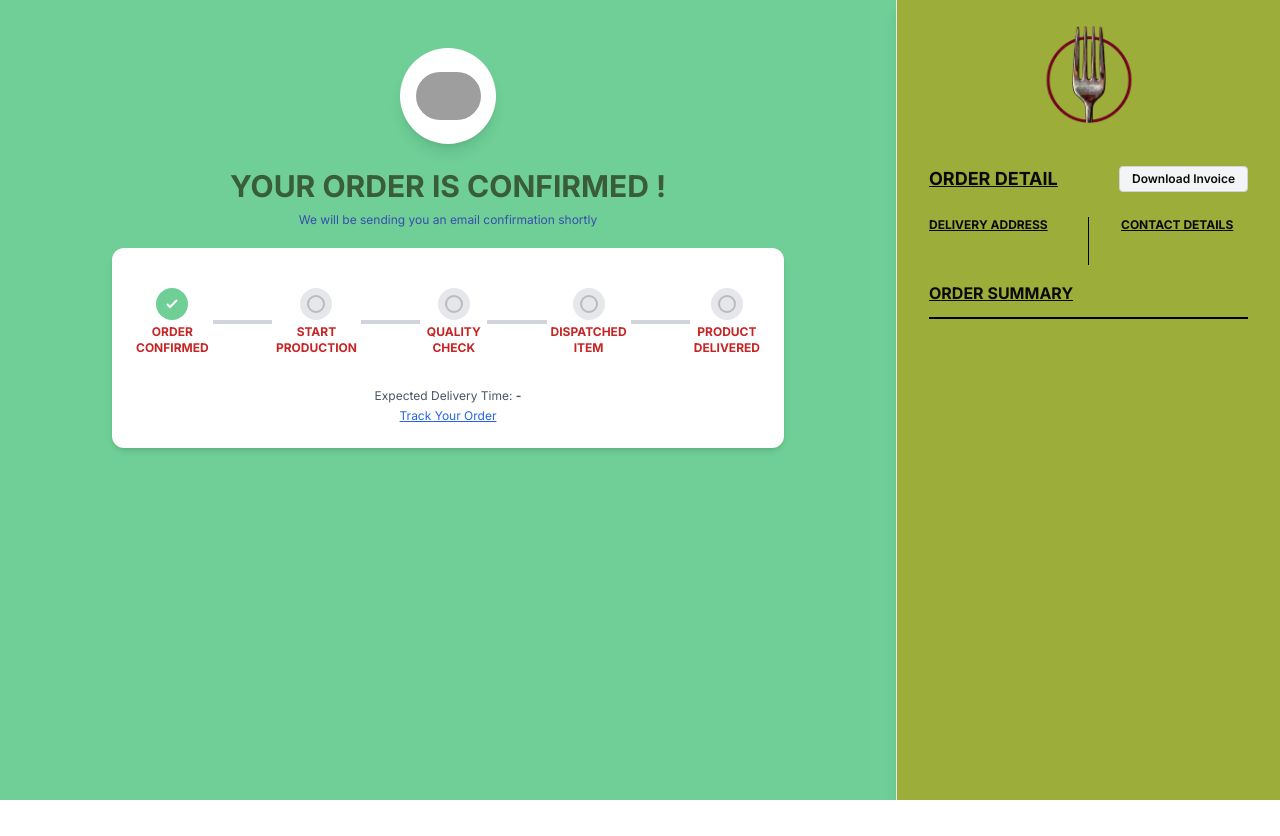
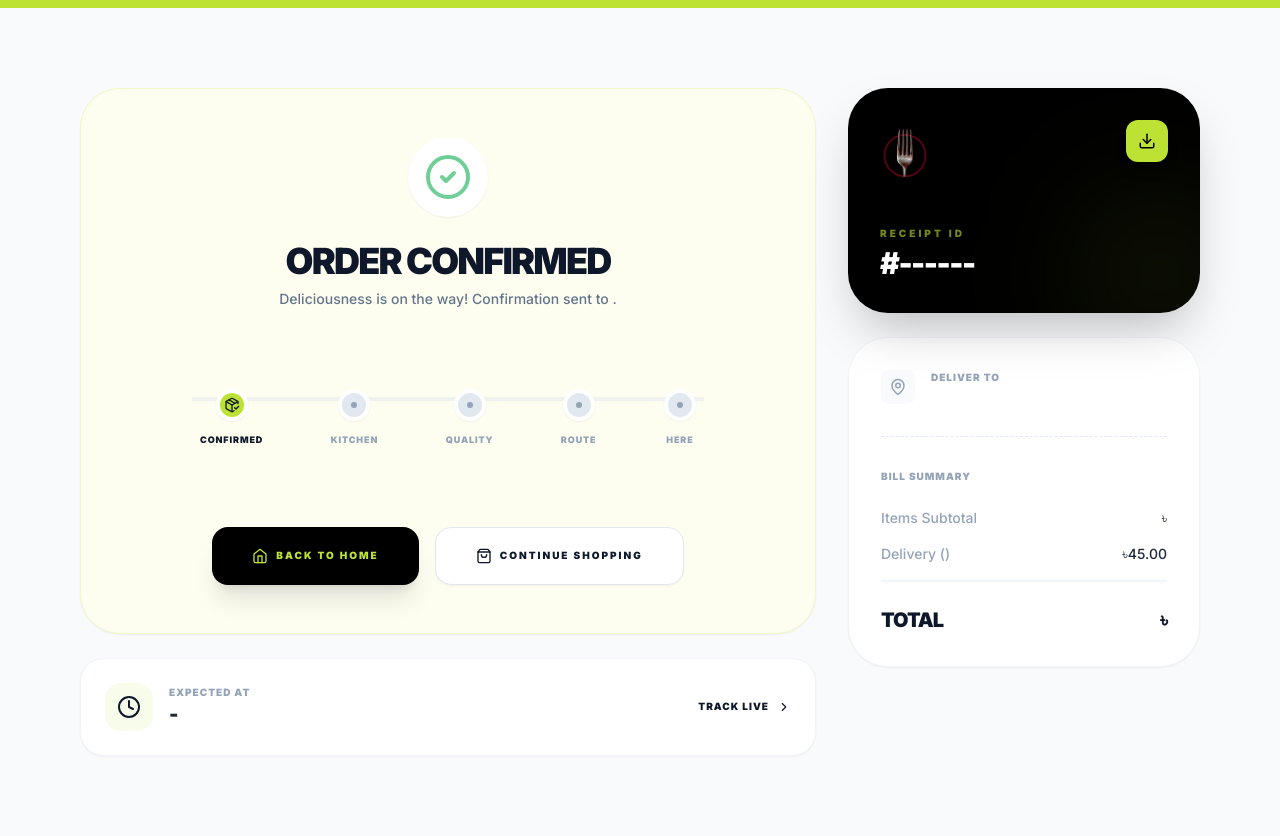
Before and after one commit to uzicodes/Culinary-Canvas, a Next.js app: page /payment/success in a window 1280 px wide. Before the commit the page ends 800 px from the top, so only its background shows below. Built offline with nearby package versions, Linux system fonts and the light colour scheme; grey boxes are pictures that could not be loaded.

Commit message:
feat: changed some Ui of the payment/success page & header fixs

```diff
--- a/src/app/payment/success/page.tsx
+++ b/src/app/payment/success/page.tsx
@@ -2,22 +2,34 @@
 
 import Image from "next/image";
 import { useEffect, useState } from "react";
+import { motion } from "framer-motion";
+import Link from "next/link";
+import {
+  CheckCircle2,
+  Download,
+  MapPin,
+  Phone,
+  Clock,
+  ChevronRight,
+  PackageCheck,
+  Home,
+  ShoppingBag
+} from "lucide-react";
 
 export default function SuccessPage() {
   const [order, setOrder] = useState<any>(null);
+
   useEffect(() => {
-    // Try to get the latest order from sessionStorage (set after order POST response)
+    // Logic remains exactly as provided
     const backendOrder = sessionStorage.getItem("lastOrderResponse");
     if (backendOrder) {
       setOrder(JSON.parse(backendOrder));
     } else {
-      // fallback to localStorage (may not have order_id)
       const saved = localStorage.getItem("orderData");
       if (saved) setOrder(JSON.parse(saved));
     }
   }, []);
 
-  // Download invoice as PDF
   const handleDownloadInvoice = async () => {
     if (!order) return;
     const { default: jsPDF } = await import("jspdf");
@@ -46,7 +58,6 @@ export default function SuccessPage() {
       y += 7;
     }
     y += 3;
-      // Table header
     doc.setFontSize(13);
     doc.text("Items Ordered:", 15, y);
     y += 7;
@@ -58,180 +69,198 @@ export default function SuccessPage() {
     doc.text("Price", 120, y);
     doc.text("Total", 160, y);
     y += 7;
-      // Table rows
-      if (order.orderItems && Array.isArray(order.orderItems)) {
-        order.orderItems.forEach((item: any) => {
-          doc.text(item.name || "-", 18, y);
+
+    const items = order.orderItems || order.itemsOrdered || [];
+    if (Array.isArray(items)) {
+      items.forEach((item: any) => {
+        const itemName = typeof item === 'object' ? (item.name || "-") : String(item);
+        doc.text(itemName, 18, y);
         doc.text(item.quantity ? String(item.quantity) : "-", 90, y);
-          // Use 'Tk' instead of '৳' to avoid font issues
         doc.text(item.price ? `Tk ${item.price.toFixed(2)}` : "-", 120, y);
         doc.text(item.price && item.quantity ? `Tk ${(item.price * item.quantity).toFixed(2)}` : "-", 160, y);
         y += 7;
       });
-      } else if (order.itemsOrdered && Array.isArray(order.itemsOrdered)) {
-        order.itemsOrdered.forEach((item: any) => {
-          if (typeof item === 'object') {
-            doc.text(item.name || "-", 18, y);
-            doc.text(item.quantity ? String(item.quantity) : "-", 90, y);
-            doc.text(item.price ? `Tk ${item.price.toFixed(2)}` : "-", 120, y);
-            doc.text(item.price && item.quantity ? `Tk ${(item.price * item.quantity).toFixed(2)}` : "-", 160, y);
-          } else {
-            doc.text(String(item), 18, y);
     }
-          y += 7;
-        });
-      }
+
     y += 5;
     doc.setFontSize(12);
     doc.text("Summary:", 15, y);
     y += 7;
-      // Print all summary fields in a single aligned row
     let delivery = order.deliveryMethod === "Priority" ? 60 : order.deliveryMethod === "Standard" ? 45 : 0;
-      let deliveryText = order.deliveryMethod ? `Delivery: Tk ${delivery.toFixed(2)}` : "";
-      let tipText = order.tip !== undefined ? `Tip: Tk ${order.tip.toFixed(2)}` : "";
-      let couponText = order.couponDiscount !== undefined ? `Coupon Discount: Tk ${order.couponDiscount.toFixed(2)}` : "";
-      let subTotalText = order.subtotal !== undefined ? `Sub Total: Tk ${order.subtotal.toFixed(2)}` : "";
-      // Set x positions for each field for alignment
-      let xStart = 15;
-      let xDelivery = xStart;
-      let xTip = xDelivery + 60;
-      let xCoupon = xTip + 60;
-      let xSubTotal = xCoupon + 70;
-      if (deliveryText) doc.text(deliveryText, xDelivery, y);
-      if (tipText) doc.text(tipText, xTip, y);
-      if (couponText) doc.text(couponText, xCoupon, y);
-      if (subTotalText) doc.text(subTotalText, xSubTotal, y);
+    doc.text(order.deliveryMethod ? `Delivery: Tk ${delivery.toFixed(2)}` : "", 15, y);
+    doc.text(order.tip !== undefined ? `Tip: Tk ${order.tip.toFixed(2)}` : "", 75, y);
+    doc.text(order.subtotal !== undefined ? `Sub Total: Tk ${order.subtotal.toFixed(2)}` : "", 135, y);
     y += 7;
     if (order.total !== undefined) doc.text(`Total: Tk ${order.total.toFixed(2)}`, 15, y);
     y += 10;
     doc.setFontSize(10);
     doc.text("Thank you for your order!", 105, y, { align: "center" });
-      const pdfName = `#${order.order_id || order.orderId || "invoice"}.pdf`;
-      doc.save(pdfName);
+    doc.save(`#${order.order_id || order.orderId || "invoice"}.pdf`);
   };
+
+  const expectedTime = (() => {
+    if (order?.deliveryMethod) {
+      const now = new Date();
+      let addMinutes = order.deliveryMethod === 'Standard' ? 45 : order.deliveryMethod === 'Priority' ? 35 : 0;
+      if (addMinutes > 0) {
+        now.setMinutes(now.getMinutes() + addMinutes);
+        return now.toLocaleTimeString([], { hour: '2-digit', minute: '2-digit' });
+      }
+    }
+    return '-';
+  })();
+
   return (
-    <div className="min-h-screen bg-[#6fcf97] flex flex-col md:flex-row items-start justify-center">
-      {/* Main confirmation section */}
-      <div className="flex-1 flex flex-col items-center justify-center py-12 px-4">
-        <div className="bg-white rounded-full w-24 h-24 flex items-center justify-center mb-6 shadow-lg relative">
-          <Image
-            src="https://img.icons8.com/3d-fluency/94/take-away-food.png"
-            alt="take-away-food"
-            width={65}
-            height={65}
-            className="rounded-full"
-            priority
-          />
+    <div className="min-h-screen bg-slate-50 font-sans text-slate-900 pb-20">
+      <div className="h-2 w-full bg-[#BCE334]" />
+
+      <main className="max-w-6xl mx-auto px-4 pt-12 md:pt-20">
+        <div className="grid grid-cols-1 lg:grid-cols-3 gap-8">
+
+          {/* Main Confirmation Section */}
+          <div className="lg:col-span-2 space-y-6">
+            <motion.div
+              initial={{ opacity: 0, y: 20 }}
+              animate={{ opacity: 1, y: 0 }}
+              // Light color applied here matching your site theme
+              className="bg-[#FDFEF0] rounded-[2.5rem] p-8 md:p-12 shadow-sm border border-[#BCE334]/20 text-center"
+            >
+              <div className="flex justify-center mb-6">
+                <motion.div
+                  initial={{ scale: 0 }}
+                  animate={{ scale: 1 }}
+                  transition={{ type: "spring", stiffness: 260, damping: 20 }}
+                  className="bg-white rounded-full p-4 shadow-sm"
+                >
+                  <CheckCircle2 className="w-12 h-12 text-[#6fcf97]" />
+                </motion.div>
               </div>
-        <h1 className="text-2xl md:text-3xl font-bold text-[#395C39] text-center mb-2">YOUR ORDER IS CONFIRMED !</h1>
-        <p className="text-[#394DAD] text-xs text-center mb-5 max-w-md">We will be sending you an email confirmation shortly</p>
-        {/* Progress tracker */}
-        <div className="bg-white rounded-xl shadow-md p-6 w-full max-w-2xl mb-8">
-          <p className="text-gray-700 text-center mb-4">{order?.order_id || order?.orderId ? (<span>Order <span className="font-bold">#{order.order_id || order.orderId}</span> was placed on <span className="font-bold">{order.orderTime ? new Date(order.orderTime).toLocaleDateString() : "-"}</span> and is currently in progress</span>) : null}</p>
-          <div className="flex items-center justify-between mb-2">
-            {/* Steps */}
-            <div className="flex flex-col items-center flex-1">
-              <div className="bg-[#6fcf97] rounded-full w-8 h-8 flex items-center justify-center mb-1">
-                <svg width="20" height="20" viewBox="0 0 20 20"><path d="M5 10l3 3 7-7" stroke="#fff" strokeWidth="2" fill="none"/></svg>
+
+              <h1 className="text-3xl md:text-4xl font-black tracking-tighter text-slate-900 mb-2 uppercase">
+                Order Confirmed
+              </h1>
+              <p className="text-slate-500 max-w-sm mx-auto mb-10 text-sm font-medium">
+                Deliciousness is on the way! Confirmation sent to <span className="text-slate-800 font-bold">{order?.email || order?.customerEmail}</span>.
+              </p>
+
+              {/* Steps Tracker */}
+              <div className="relative pt-10 pb-8 px-2 max-w-lg mx-auto">
+                <div className="absolute top-[48px] left-0 w-full h-1 bg-slate-200/50" />
+                <div className="flex justify-between relative z-10">
+                  {["Confirmed", "Kitchen", "Quality", "Route", "Here"].map((step, idx) => (
+                    <div key={idx} className="flex flex-col items-center">
+                      <div className={`w-8 h-8 rounded-full flex items-center justify-center border-4 border-white shadow-sm ${idx === 0 ? 'bg-[#BCE334]' : 'bg-slate-200'}`}>
+                        {idx === 0 ? <PackageCheck className="w-4 h-4 text-slate-900" /> : <div className="w-1.5 h-1.5 bg-slate-400 rounded-full" />}
                       </div>
-              <span className="text-xs font-bold text-[#c72525] text-center block">ORDER CONFIRMED</span>
+                      <span className={`text-[9px] mt-3 font-black uppercase tracking-widest ${idx === 0 ? 'text-slate-900' : 'text-slate-400'}`}>
+                        {step}
+                      </span>
                     </div>
-            <div className="flex-1 h-1 bg-gray-300 mx-1"></div>
-            <div className="flex flex-col items-center flex-1">
-              <div className="bg-gray-200 rounded-full w-8 h-8 flex items-center justify-center mb-1">
-                <svg width="20" height="20" viewBox="0 0 20 20"><circle cx="10" cy="10" r="8" stroke="#bbb" strokeWidth="2" fill="none"/></svg>
-              </div>
-              <span className="text-xs font-bold text-[#c72525] text-center block">START PRODUCTION</span>
-            </div>
-            <div className="flex-1 h-1 bg-gray-300 mx-1"></div>
-            <div className="flex flex-col items-center flex-1">
-              <div className="bg-gray-200 rounded-full w-8 h-8 flex items-center justify-center mb-1">
-                <svg width="20" height="20" viewBox="0 0 20 20"><circle cx="10" cy="10" r="8" stroke="#bbb" strokeWidth="2" fill="none"/></svg>
-              </div>
-              <span className="text-xs font-bold text-[#c72525] text-center block">QUALITY CHECK</span>
-            </div>
-            <div className="flex-1 h-1 bg-gray-300 mx-1"></div>
-            <div className="flex flex-col items-center flex-1">
-              <div className="bg-gray-200 rounded-full w-8 h-8 flex items-center justify-center mb-1">
-                <svg width="20" height="20" viewBox="0 0 20 20"><circle cx="10" cy="10" r="8" stroke="#bbb" strokeWidth="2" fill="none"/></svg>
-              </div>
-              <span className="text-xs font-bold text-[#c72525] text-center block">DISPATCHED ITEM</span>
-            </div>
-            <div className="flex-1 h-1 bg-gray-300 mx-1"></div>
-            <div className="flex flex-col items-center flex-1">
-              <div className="bg-gray-200 rounded-full w-8 h-8 flex items-center justify-center mb-1">
-                <svg width="20" height="20" viewBox="0 0 20 20"><circle cx="10" cy="10" r="8" stroke="#bbb" strokeWidth="2" fill="none"/></svg>
-              </div>
-              <span className="text-xs font-bold text-[#c72525] text-center block">PRODUCT DELIVERED</span>
+                  ))}
                 </div>
               </div>
-          <div className="text-xs text-gray-600 text-center mt-8">
-            {(() => {
-              let expectedTime = '';
-              if (order?.deliveryMethod) {
-                const now = new Date();
-                let addMinutes = 0;
-                if (order.deliveryMethod === 'Standard') addMinutes = 45;
-                if (order.deliveryMethod === 'Priority') addMinutes = 35;
-                if (addMinutes > 0) {
-                  now.setMinutes(now.getMinutes() + addMinutes);
-                  expectedTime = now.toLocaleTimeString([], { hour: '2-digit', minute: '2-digit' });
-                }
-              }
-              return (
-                <>
-                  Expected Delivery Time: <span className="font-bold">{expectedTime || '-'}</span>
-                  <br />
-                  <a href="#" className="text-blue-600 underline mt-1 inline-block">Track Your Order</a>
-                </>
-              );
-            })()}
+
+              {/* Action Buttons */}
+              <div className="mt-12 flex flex-col sm:flex-row gap-4 justify-center">
+                <Link
+                  href="/"
+                  className="bg-black text-[#BCE334] px-10 py-5 rounded-2xl font-black uppercase text-[10px] tracking-[0.2em] shadow-xl hover:scale-105 transition-all flex items-center justify-center gap-2"
+                >
+                  <Home size={16} /> Back to Home
+                </Link>
+                <Link
+                  href="/all-items"
+                  className="bg-white text-slate-900 border border-slate-200 px-10 py-5 rounded-2xl font-black uppercase text-[10px] tracking-[0.2em] shadow-sm hover:bg-slate-50 transition-all flex items-center justify-center gap-2"
+                >
+                  <ShoppingBag size={16} /> Continue Shopping
+                </Link>
+              </div>
+            </motion.div>
+
+            {/* Arrival Status Bar */}
+            <motion.div
+              initial={{ opacity: 0, y: 10 }}
+              animate={{ opacity: 1, y: 0 }}
+              transition={{ delay: 0.2 }}
+              className="bg-white rounded-3xl p-6 shadow-sm border border-slate-100 flex items-center justify-between"
+            >
+              <div className="flex items-center gap-4">
+                <div className="bg-[#BCE334]/10 p-3 rounded-2xl">
+                  <Clock className="text-slate-900 w-6 h-6" />
+                </div>
+                <div className="text-left">
+                  <p className="text-[10px] text-slate-400 font-black uppercase tracking-widest">Expected At</p>
+                  <p className="text-xl font-black text-slate-800 tracking-tight">{expectedTime}</p>
+                </div>
+              </div>
+              <button className="flex items-center gap-2 text-slate-900 font-black text-[10px] uppercase tracking-widest hover:gap-3 transition-all">
+                Track Live <ChevronRight size={14} />
+              </button>
+            </motion.div>
+          </div>
+
+          {/* Receipt Sidebar */}
+          <motion.aside
+            initial={{ opacity: 0, x: 20 }}
+            animate={{ opacity: 1, x: 0 }}
+            transition={{ delay: 0.3 }}
+            className="space-y-6"
+          >
+            <div className="bg-black rounded-[2.5rem] p-8 shadow-2xl relative overflow-hidden">
+               <div className="relative z-10 flex justify-between items-start mb-10">
+                  <Image src="/without_BG_logo.png" alt="Logo" width={50} height={50} className="object-contain" />
+                  <button
+                    onClick={handleDownloadInvoice}
+                    className="bg-[#BCE334] p-3 rounded-xl text-black hover:rotate-12 transition-all shadow-lg"
+                  >
+                    <Download size={18} />
+                  </button>
+               </div>
+               <div className="relative z-10">
+                  <p className="text-[10px] font-black uppercase tracking-[0.3em] text-[#BCE334]/60 mb-1">Receipt ID</p>
+                  <h2 className="text-3xl font-black text-white tracking-tighter">#{order?.order_id || order?.orderId || "------"}</h2>
+               </div>
+               <div className="absolute -bottom-10 -right-10 w-40 h-40 bg-[#BCE334]/10 rounded-full blur-3xl" />
+            </div>
+
+            <div className="bg-white rounded-[2.5rem] p-8 shadow-sm border border-slate-100 space-y-8">
+              <div className="space-y-6">
+                <div className="flex gap-4">
+                  <div className="bg-slate-50 p-2 h-fit rounded-lg text-slate-400"><MapPin size={18} /></div>
+                  <div className="text-left">
+                    <h4 className="text-[10px] font-black text-slate-400 uppercase tracking-widest">Deliver To</h4>
+                    <p className="text-sm font-bold text-slate-700 leading-snug mt-1">{order?.address || order?.customerAddress}</p>
                   </div>
                 </div>
               </div>
-      {/* Sidebar */}
-  <aside className="w-full md:w-96 shadow-lg p-8 flex flex-col gap-4 border-l border-gray-200 min-h-screen" style={{backgroundColor:'#9DAD39'}}>
-    <div className="flex justify-center mt-0 mb-2" style={{marginTop: '-24px'}}>
-      <Image
-        src="/without_BG_logo.png"
-        alt="Logo"
-        width={100}
-        height={100}
-        style={{objectFit: 'contain'}}
-        priority
-      />
+
+              <div className="border-t border-dashed border-slate-200 pt-8">
+                <h4 className="text-[10px] font-black text-slate-400 uppercase tracking-widest mb-6 text-left">Bill Summary</h4>
+                <div className="space-y-4">
+                  <div className="flex justify-between text-sm font-medium">
+                    <span className="text-slate-400">Items Subtotal</span>
+                    <span className="text-slate-800">৳{order?.subtotal?.toFixed(2)}</span>
                   </div>
-        <div>
-          <div className="flex items-center justify-between mb-2">
-              <span className="font-bold text-lg underline">ORDER DETAIL</span>
-            <button onClick={handleDownloadInvoice} className="bg-gray-100 px-3 py-1 rounded text-xs font-semibold border border-gray-300">Download Invoice</button>
+                  <div className="flex justify-between text-sm font-medium">
+                    <span className="text-slate-400">Delivery ({order?.deliveryMethod})</span>
+                    <span className="text-slate-800">৳{order?.deliveryMethod === "Priority" ? "60.00" : "45.00"}</span>
                   </div>
-          {order?.order_id || order?.orderId ? (<span className="text-2xl font-bold text-gray-800">#{order.order_id || order.orderId}</span>) : null}
+                  {order?.tip > 0 && (
+                    <div className="flex justify-between text-sm font-medium">
+                      <span className="text-slate-400">Extra Tip</span>
+                      <span className="text-green-600 font-bold">৳{order.tip.toFixed(2)}</span>
                     </div>
-        <div className="flex flex-row gap-6 w-full items-stretch">
-          <div className="flex-1">
-              <div className="font-bold mb-1 text-xs underline">DELIVERY ADDRESS</div>
-            <div className="text-sm text-gray-700 break-words">{order?.address || order?.customerAddress || ""}</div>
-          </div>
-          <div className="w-px bg-black mx-2" style={{minHeight: '48px', alignSelf: 'stretch'}}></div>
-          <div className="flex-1">
-              <div className="font-bold mb-1 text-xs underline">CONTACT DETAILS</div>
-            <div className="text-sm text-gray-700 break-words">
-              {order?.email || order?.customerEmail || ""}<br/>
-              {order?.customerPhone || order?.phone || order?.mobileNumber || ""}
+                  )}
+                  <div className="flex justify-between text-xl font-black border-t-2 border-slate-100 pt-6 mt-6">
+                    <span className="tracking-tighter">TOTAL</span>
+                    <span className="text-slate-900 tracking-tighter">৳{order?.total?.toFixed(2)}</span>
                   </div>
                 </div>
               </div>
-        <div>
-            <div className="font-bold mb-1 underline">ORDER SUMMARY</div>
-          {order?.subtotal !== undefined && <div className="flex justify-between text-sm mb-1"><span>Sub Total</span><span>৳{order.subtotal.toFixed(2)}</span></div>}
-          {order?.deliveryMethod && <div className="flex justify-between text-sm mb-1"><span>Delivery</span><span>৳{order.deliveryMethod === "Priority" ? "60.00" : order.deliveryMethod === "Standard" ? "45.00" : "-"}</span></div>}
-          {order?.tip !== undefined && <div className="flex justify-between text-sm mb-1"><span>Tip</span><span>৳{order.tip.toFixed(2)}</span></div>}
-          {order?.couponDiscount !== undefined && <div className="flex justify-between text-sm mb-1"><span>Coupon Discount</span><span>৳{order.couponDiscount.toFixed(2)}</span></div>}
-          <hr className="border-t-2 border-black my-3" />
-          {order?.total !== undefined && <div className="flex justify-between text-base font-bold mt-2"><span>Total</span><span>৳{order.total.toFixed(2)}</span></div>}
             </div>
-      </aside>
+          </motion.aside>
+        </div>
+      </main>
     </div>
   );
 }
```
Also changed, not shown: src/components/Header.tsx (+24 -55 lines). Lines whose indentation alone changed are shown as unchanged.
